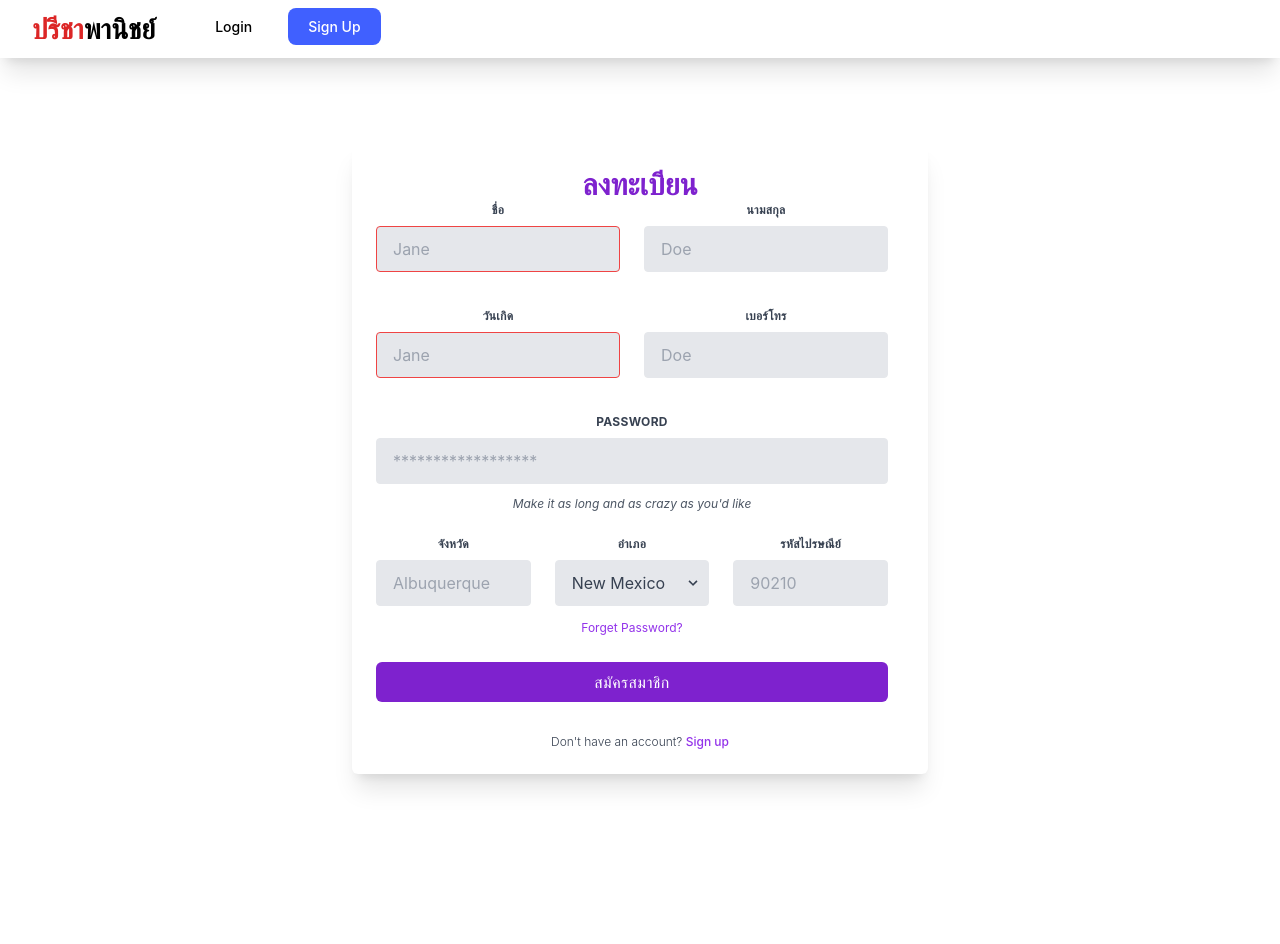
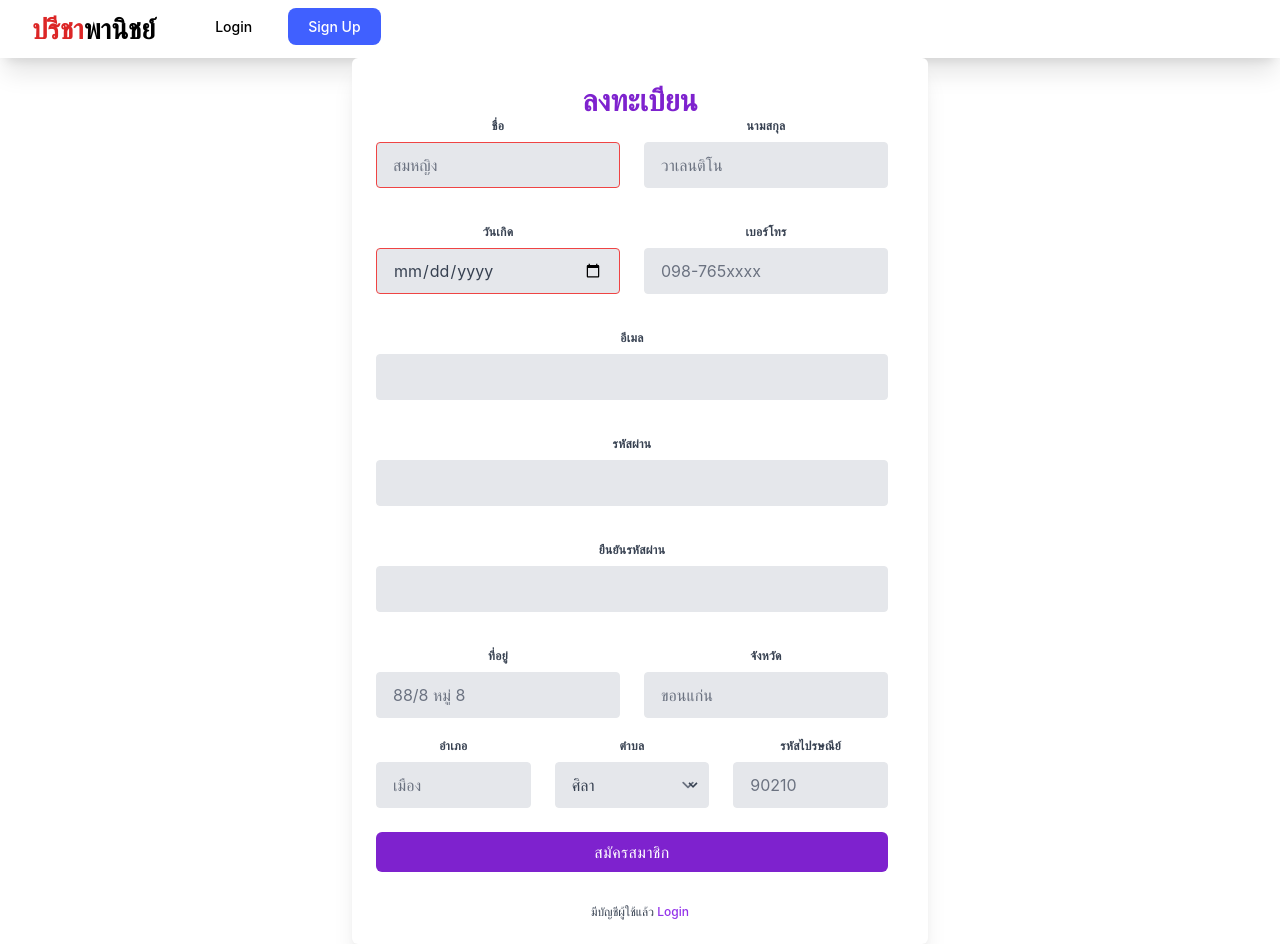
Before and after one commit to Zaiza2000/Project, a React (Create React App) app in the folder client/: page /sign-up in a window 1280 px wide. Before the commit the page ends 858 px from the top, so only its background shows below. Built offline with nearby package versions, Linux system fonts and the light colour scheme.

Commit message:
Update Sign Up page

```diff
--- a/client/package.json
+++ b/client/package.json
@@ -45,6 +45,7 @@
     ]
   },
   "devDependencies": {
+    "@tailwindcss/forms": "^0.5.3",
     "tailwindcss": "^3.2.0"
   }
 }
--- a/client/src/components/page/LoginPage.js
+++ b/client/src/components/page/LoginPage.js
@@ -112,8 +112,8 @@ export default function LoginPage() {
 
           <p className="mt-8 text-xs font-light text-center text-gray-700">
             {" "}
-            Don't have an account?{" "}
-            <a href="#" className="font-medium text-purple-600 hover:underline">
+            ไม่มีบัญชีผู้ใช้{" "}
+            <a href="/sign-up" className="font-medium text-purple-600 hover:underline">
               Sign up
             </a>
           </p>
--- a/client/src/components/page/SignUpPage.js
+++ b/client/src/components/page/SignUpPage.js
@@ -1,8 +1,9 @@
-import React, { Component } from "react";
 import '../../App.css';
-
-export default function SignUpPage()  {
-
+// import axios from "axios";
+export default function SignUpPage() {
+// const listProvince = async ()=>{
+//     await axios.get(process.env.REACT_APP_API + '/province')
+// }
     return (
         <div className="App">
             <div className="relative flex flex-col justify-center min-h-screen overflow-hidden">
@@ -19,7 +20,7 @@ export default function SignUpPage()  {
                                 <input className="appearance-none block w-full bg-gray-200 text-gray-700 border border-red-500 rounded py-3 px-4 mb-3 leading-tight focus:outline-none focus:bg-white"
                                     id="grid-first-name"
                                     type="text"
-                                    placeholder="Jane" />
+                                    placeholder="สมหญิง" />
                                 {/* <p className="text-red-500 text-xs italic">Please fill out this field.</p> */}
                             </div>
                             <div className="w-full md:w-1/2 px-3">
@@ -29,7 +30,7 @@ export default function SignUpPage()  {
                                 <input className="appearance-none block w-full bg-gray-200 text-gray-700 border border-gray-200 rounded py-3 px-4 leading-tight focus:outline-none focus:bg-white focus:border-gray-500"
                                     id="grid-last-name"
                                     type="text"
-                                    placeholder="Doe" />
+                                    placeholder="วาเลนติโน" />
                             </div>
                         </div>
                         <div className="flex flex-wrap -mx-3 mb-6">
@@ -39,8 +40,8 @@ export default function SignUpPage()  {
                                 </label>
                                 <input className="appearance-none block w-full bg-gray-200 text-gray-700 border border-red-500 rounded py-3 px-4 mb-3 leading-tight focus:outline-none focus:bg-white"
                                     id="grid-first-name"
-                                    type="text"
-                                    placeholder="Jane" />
+                                    type="date"
+                                />
                                 {/* <p className="text-red-500 text-xs italic">Please fill out this field.</p> */}
                             </div>
                             <div className="w-full md:w-1/2 px-3">
@@ -50,34 +51,75 @@ export default function SignUpPage()  {
                                 <input className="appearance-none block w-full bg-gray-200 text-gray-700 border border-gray-200 rounded py-3 px-4 leading-tight focus:outline-none focus:bg-white focus:border-gray-500"
                                     id="grid-last-name"
                                     type="text"
-                                    placeholder="Doe" />
+                                    placeholder="098-765xxxx" />
+                            </div>
+                        </div>
+                        <div className="flex flex-wrap -mx-3 mb-6">
+                            <div className="w-full px-3">
+                                <label className="block uppercase tracking-wide text-gray-700 text-xs font-bold mb-2" for="grid-email">
+                                    อีเมล
+                                </label>
+                                <input className="appearance-none block w-full bg-gray-200 text-gray-700 border border-gray-200 rounded py-3 px-4 mb-3 leading-tight focus:outline-none focus:bg-white focus:border-gray-500"
+                                    id="email"
+                                    type="email"
+                                />
                             </div>
                         </div>
                         <div className="flex flex-wrap -mx-3 mb-6">
                             <div className="w-full px-3">
                                 <label className="block uppercase tracking-wide text-gray-700 text-xs font-bold mb-2" for="grid-password">
-                                    Password
+                                    รหัสผ่าน
                                 </label>
-                                <input className="appearance-none block w-full bg-gray-200 text-gray-700 border border-gray-200 rounded py-3 px-4 mb-3 leading-tight focus:outline-none focus:bg-white focus:border-gray-500" id="grid-password" type="password" placeholder="******************" />
-                                <p className="text-gray-600 text-xs italic">Make it as long and as crazy as you'd like</p>
+                                <input className="appearance-none block w-full bg-gray-200 text-gray-700 border border-gray-200 rounded py-3 px-4 mb-3 leading-tight focus:outline-none focus:bg-white focus:border-gray-500" id="grid-password" type="password" />
+                                {/* <p className="text-gray-600 text-xs italic">Make it as long and as crazy as you'd like</p> */}
+                            </div>
+                        </div>
+                        <div className="flex flex-wrap -mx-3 mb-6">
+                            <div className="w-full px-3">
+                                <label className="block uppercase tracking-wide text-gray-700 text-xs font-bold mb-2" for="grid-password">
+                                    ยืนยันรหัสผ่าน
+                                </label>
+                                <input className="appearance-none block w-full bg-gray-200 text-gray-700 border border-gray-200 rounded py-3 px-4 mb-3 leading-tight focus:outline-none focus:bg-white focus:border-gray-500" id="grid-password" type="confirm-password" />
+                                {/* <p className="text-gray-600 text-xs italic">Make it as long and as crazy as you'd like</p> */}
                             </div>
                         </div>
                         <div className="flex flex-wrap -mx-3 mb-2">
+                            <div className="w-full md:w-1/2 px-3 mb-6 md:mb-0">
+                                <label className="block uppercase tracking-wide text-gray-700 text-xs font-bold mb-2" for="grid-password">
+                                    ที่อยู่
+                                </label>
+                                <input className="appearance-none block w-full bg-gray-200 text-gray-700 border border-gray-200 rounded py-3 px-4 mb-3 leading-tight focus:outline-none focus:bg-white focus:border-gray-500"
+                                    id="address-text"
+                                    type="text"
+                                    placeholder="88/8 หมู่ 8" />
+                            </div>
+                            <div className="w-full md:w-1/2 px-3 mb-6 md:mb-0">
+                                <label className="block uppercase tracking-wide text-gray-700 text-xs font-bold mb-2" for="grid-password">
+                                   จังหวัด
+                                </label>
+                                <input className="appearance-none block w-full bg-gray-200 text-gray-700 border border-gray-200 rounded py-3 px-4 mb-3 leading-tight focus:outline-none focus:bg-white focus:border-gray-500"
+                                    id="address-text"
+                                    type="text"
+                                    placeholder="ขอนแก่น" />
+                            </div>
+                        </div>
+
+                        <div className="flex flex-wrap -mx-3 mb-2">
                             <div className="w-full md:w-1/3 px-3 mb-6 md:mb-0">
                                 <label className="block uppercase tracking-wide text-gray-700 text-xs font-bold mb-2" for="grid-city">
-                                    จังหวัด
+                                    อำเภอ
                                 </label>
-                                <input className="appearance-none block w-full bg-gray-200 text-gray-700 border border-gray-200 rounded py-3 px-4 leading-tight focus:outline-none focus:bg-white focus:border-gray-500" id="grid-city" type="text" placeholder="Albuquerque" />
+                                <input className="appearance-none block w-full bg-gray-200 text-gray-700 border border-gray-200 rounded py-3 px-4 leading-tight focus:outline-none focus:bg-white focus:border-gray-500" id="grid-city" type="text" placeholder="เมือง" />
                             </div>
                             <div className="w-full md:w-1/3 px-3 mb-6 md:mb-0">
                                 <label className="block uppercase tracking-wide text-gray-700 text-xs font-bold mb-2" for="grid-state">
-                                    อำเภอ
+                                    ตำบล
                                 </label>
                                 <div className="relative">
                                     <select className="block appearance-none w-full bg-gray-200 border border-gray-200 text-gray-700 py-3 px-4 pr-8 rounded leading-tight focus:outline-none focus:bg-white focus:border-gray-500" id="grid-state">
-                                        <option>New Mexico</option>
-                                        <option>Missouri</option>
-                                        <option>Texas</option>
+                                        <option>ศิลา</option>
+                                        <option>ในเมือง</option>
+                                        <option>โนนม่วง</option>
                                     </select>
                                     <div className="pointer-events-none absolute inset-y-0 right-0 flex items-center px-2 text-gray-700">
                                         <svg className="fill-current h-4 w-4" xmlns="http://www.w3.org/2000/svg" viewBox="0 0 20 20"><path d="M9.293 12.95l.707.707L15.657 8l-1.414-1.414L10 10.828 5.757 6.586 4.343 8z" /></svg>
@@ -91,12 +133,12 @@ export default function SignUpPage()  {
                                 <input className="appearance-none block w-full bg-gray-200 text-gray-700 border border-gray-200 rounded py-3 px-4 leading-tight focus:outline-none focus:bg-white focus:border-gray-500" id="grid-zip" type="text" placeholder="90210" />
                             </div>
                         </div>
-                        <a
+                        {/* <a
                             href="#"
                             className="text-xs text-purple-600 hover:underline"
                         >
                             Forget Password?
-                        </a>
+                        </a> */}
                         <div className="mt-6">
                             <button className="w-full px-4 py-2 tracking-wide text-white transition-colors duration-200 transform bg-purple-700 rounded-md hover:bg-purple-600 focus:outline-none focus:bg-purple-600">
                                 สมัครสมาชิก
@@ -107,12 +149,12 @@ export default function SignUpPage()  {
 
                     <p className="mt-8 text-xs font-light text-center text-gray-700">
                         {" "}
-                        Don't have an account?{" "}
+                        มีบัญชีผู้ใช้แล้ว {" "}
                         <a
-                            href="#"
+                            href="/login"
                             className="font-medium text-purple-600 hover:underline"
                         >
-                            Sign up
+                            Login
                         </a>
                     </p>
                 </div>
--- a/client/tailwind.config.js
+++ b/client/tailwind.config.js
@@ -3,5 +3,7 @@ module.exports = {
   theme: {
     extend: {},
   },
-  plugins: [],
+  plugins: [
+    require('@tailwindcss/forms'),
+  ],
 }
```
Also changed, not shown: 1 other file (tests, documents, lock files or other folders).
